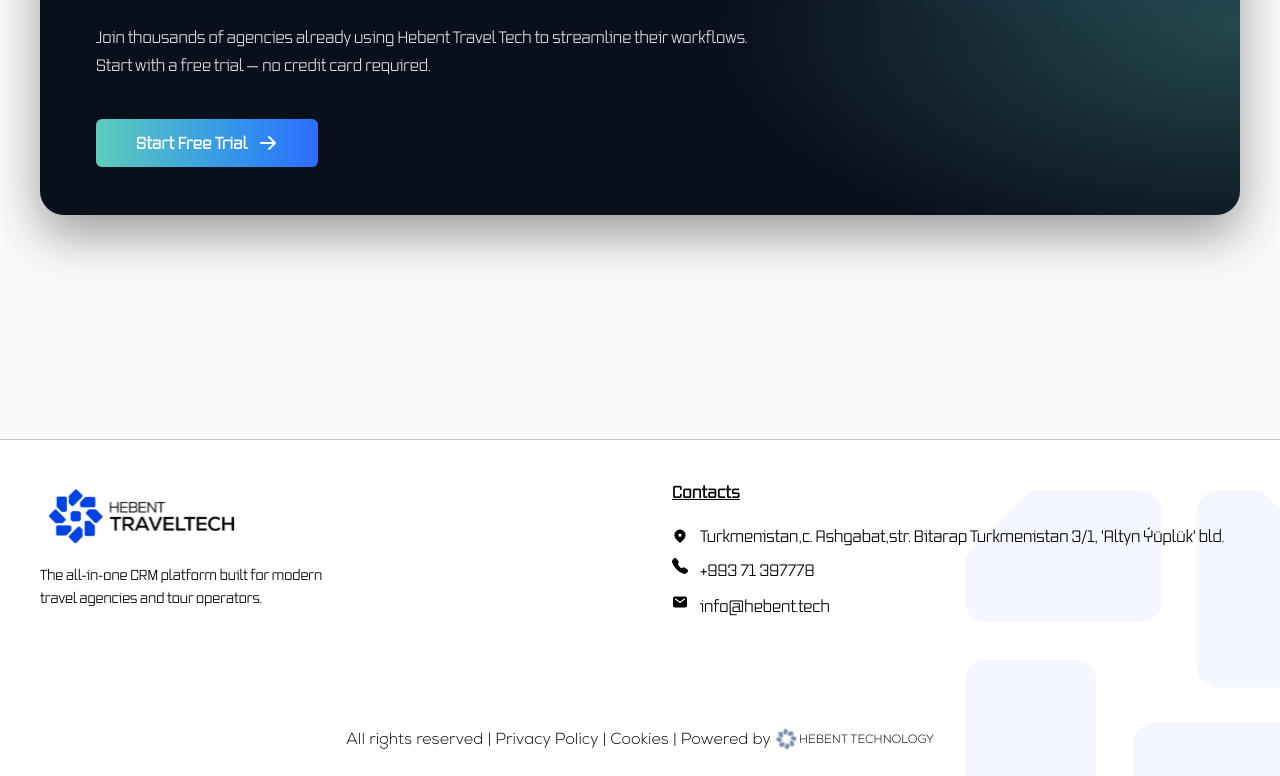
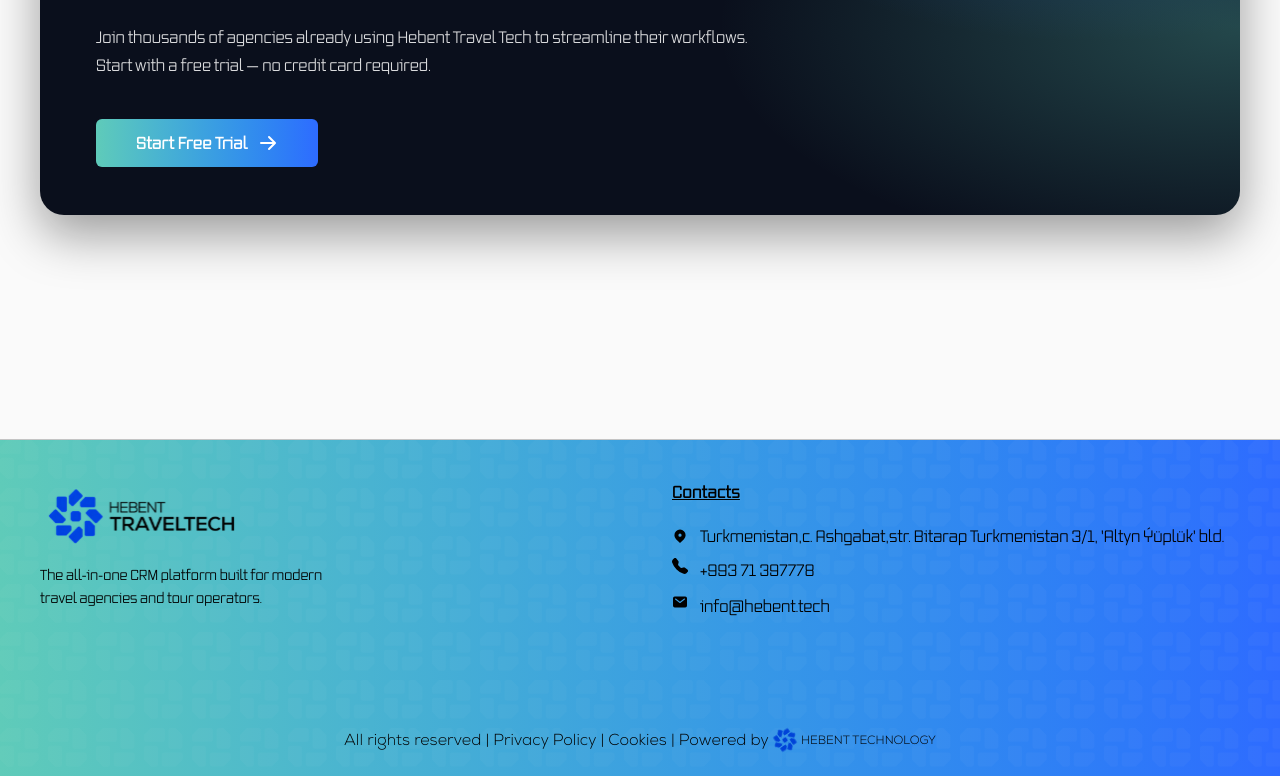
Before and after one commit to Kakajan-12/travel-landing, a Next.js app: page /en in a window 1280 px wide. Shown: the part 3520-4296 px from the top of the page. Built offline with nearby package versions, Linux system fonts and the light colour scheme.

Commit message:
change footer bg

```diff
--- a/app/[lang]/globals.css
+++ b/app/[lang]/globals.css
@@ -160,3 +160,27 @@
 .logo-spin {
   animation: spin 15s linear infinite;
 }
+
+.footer-bg-pattern {
+  pointer-events: none;
+  /* margin-bottom: 20px; */
+  position: absolute;
+  inset: 0;
+  background-repeat: repeat;
+  opacity: 0.03;
+  background-image: var(--footer-bg-url);
+  background-size: var(--footer-bg-cell) var(--footer-bg-cell);
+  --footer-bg-cell: 30px;
+}
+
+@media (min-width: 640px) {
+  .footer-bg-pattern {
+    --footer-bg-cell: 32px;
+  }
+}
+
+@media (min-width: 768px) {
+  .footer-bg-pattern {
+    --footer-bg-cell: 48px;
+  }
+}
--- a/components/Footer.tsx
+++ b/components/Footer.tsx
@@ -3,10 +3,12 @@
 import logo from "@/public/logo.svg";
 import logoBg from "@/public/logo-bg.svg";
 import Link from "next/link";
-import logoFoot from "@/public/logo-foot.svg";
+import logoFoot from "@/public/logoIcon.svg";
 import { BsFillTelephoneFill } from "react-icons/bs";
 import { HiLocationMarker } from "react-icons/hi";
 import { IoMail } from "react-icons/io5";
+import footerBg from "@/public/mainBg.svg";
+import { CSSProperties } from "react";
 
 export default function Footer() {
   const t = useTranslations("Footer");
@@ -16,7 +18,20 @@
       id="contacts"
       className="relative isolate mt-20 md:mt-40 overflow-hidden scroll-mt-32 md:scroll-mt-36 bg-white border-t border-[#C4C4C4]"
     >
-      <div className="absolute -bottom-25 md:-bottom-20 right-[-100px] md:right-0">
+      <div
+        className="absolute inset-0 bg-linear-to-r from-[#5FCBB9] to-[#2E6BFF]"
+        aria-hidden
+      />
+      <div
+        className="footer-bg-pattern"
+        style={
+          {
+            "--footer-bg-url": `url(${footerBg.src})`,
+          } as CSSProperties
+        }
+        aria-hidden
+      />
+      {/* <div className="absolute -bottom-25 md:-bottom-20 right-[-100px] md:right-0">
         <Image
           src={logoBg}
           alt="logoBg"
@@ -24,7 +39,7 @@
           height={100}
           className="w-full h-full scale-50 md:scale-150 lg:scale-100"
         />
-      </div>
+      </div> */}
       <div className="relative z-10 container mx-auto px-5 lg:px-10 py-6 lg:py-10 mb-15 md:mb-30">
         <div className="grid grid-cols-1 lg:grid-cols-2 gap-5 lg:gap-16 items-start">
           <div className="logo flex flex-col gap-3">
@@ -107,7 +122,7 @@
             Cookies |
           </Link>
           <span className="whitespace-nowrap"> Powered by </span>
-          <div className="flex items-center">
+          <div className="flex items-center gap-1">
             <Image
               src={logoFoot}
               alt="HEBENT TECHNOLOGY"
```
